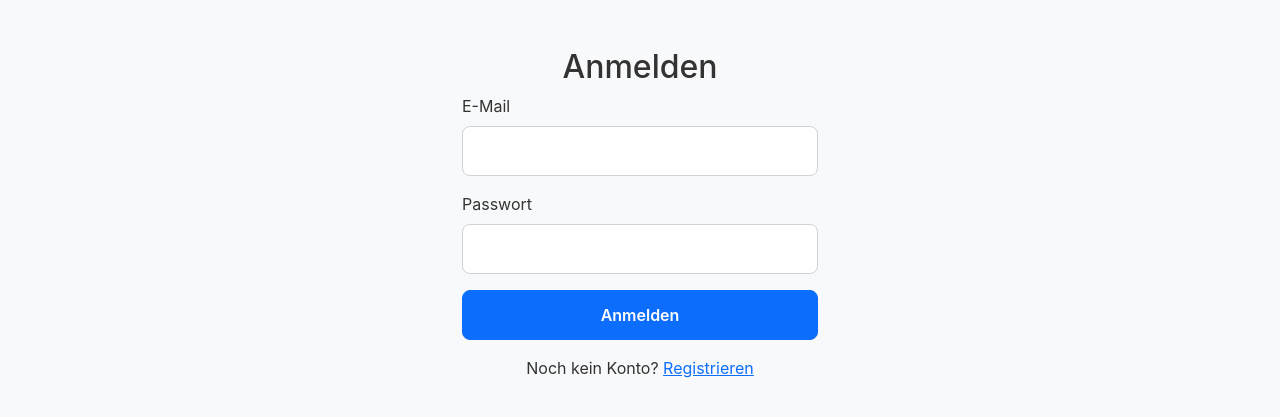
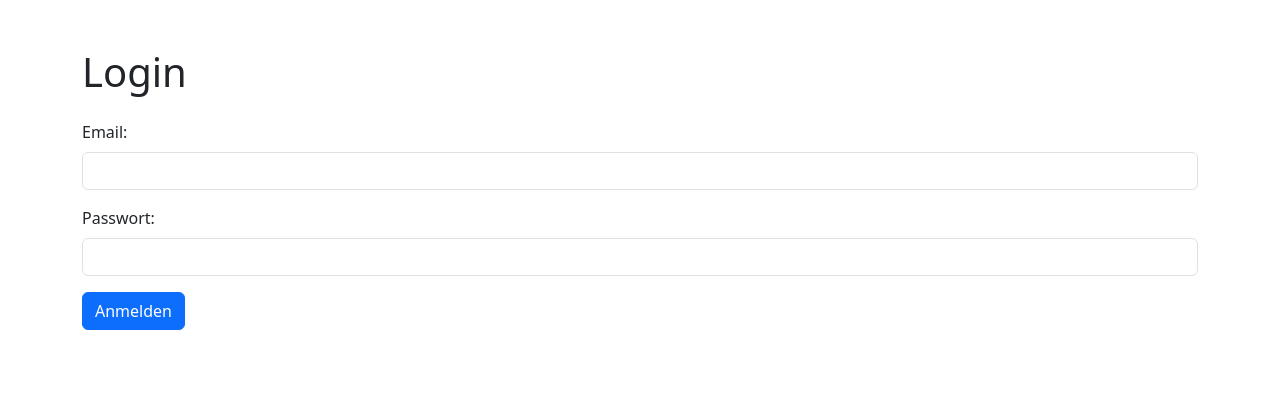
Before and after one commit to jackl1304/News, a Python web app: template medtech_newsletter/templates/login.html in a window 1280 px wide. Shown: the top 417 px of the page. Run offline with Jinja, Linux system fonts and the light colour scheme; the template is opened without the code that fills it, so the values that code supplies are empty.

Commit message:
Update login.html

```diff
--- a/medtech_newsletter/templates/login.html
+++ b/medtech_newsletter/templates/login.html
@@ -1,21 +1,37 @@
-{% extends "base.html" %}
-{% block title %}Anmelden{% endblock %}
-{% block content %}
-<div class="row justify-content-center">
-    <div class="col-md-4">
-        <h2 class="text-center">Anmelden</h2>
-        <form method="post" action="{{ url_for('login') }}">
+<!DOCTYPE html>
+<html>
+<head>
+    <title>Login</title>
+    <link href="https://cdn.jsdelivr.net/npm/bootstrap@5.3.0/dist/css/bootstrap.min.css" rel="stylesheet" integrity="sha384-9ndCyUaIbzAi2FUVXJi0CjmCapSmO7SnpJef0486qhLnuZ2cdeRhO02iuK6FUUVM" crossorigin="anonymous">
+</head>
+<body>
+    <div class="container">
+        <h1 class="mt-5">Login</h1>
+
+        {% with messages = get_flashed_messages() %}
+          {% if messages %}
+            <ul class="flashes list-unstyled">
+            {% for message in messages %}
+              <li class="alert alert-danger">{{ message }}</li>
+            {% endfor %}
+            </ul>
+          {% endif %}
+        {% endwith %}
+
+        <form method="post" action="{{ url_for('login') }}" class="mt-4">
             <div class="mb-3">
-                <label for="email" class="form-label">E-Mail</label>
-                <input type="email" class="form-control" id="email" name="email" required>
+                <label for="email" class="form-label">Email:</label>
+                <input type="email" id="email" name="email" class="form-control" required>
             </div>
+
             <div class="mb-3">
-                <label for="password" class="form-label">Passwort</label>
-                <input type="password" class="form-control" id="password" name="password" required>
+                <label for="password" class="form-label">Passwort:</label>
+                <input type="password" id="password" name="password" class="form-control" required>
             </div>
-            <button type="submit" class="btn btn-primary w-100">Anmelden</button>
+
+            <button type="submit" class="btn btn-primary">Anmelden</button>
         </form>
-        <p class="text-center mt-3">Noch kein Konto? <a href="{{ url_for('register') }}">Registrieren</a></p>
     </div>
-</div>
-{% endblock %}
+    <script src="https://cdn.jsdelivr.net/npm/bootstrap@5.3.0/dist/js/bootstrap.bundle.min.js" integrity="sha384-geWF76RCwLtnZ8qwWowPQNguL3RmwHVBC9FhGdlKrxdiJJigb/j/68SIy3Te4Bkz" crossorigin="anonymous"></script>
+</body>
+</html>
```
